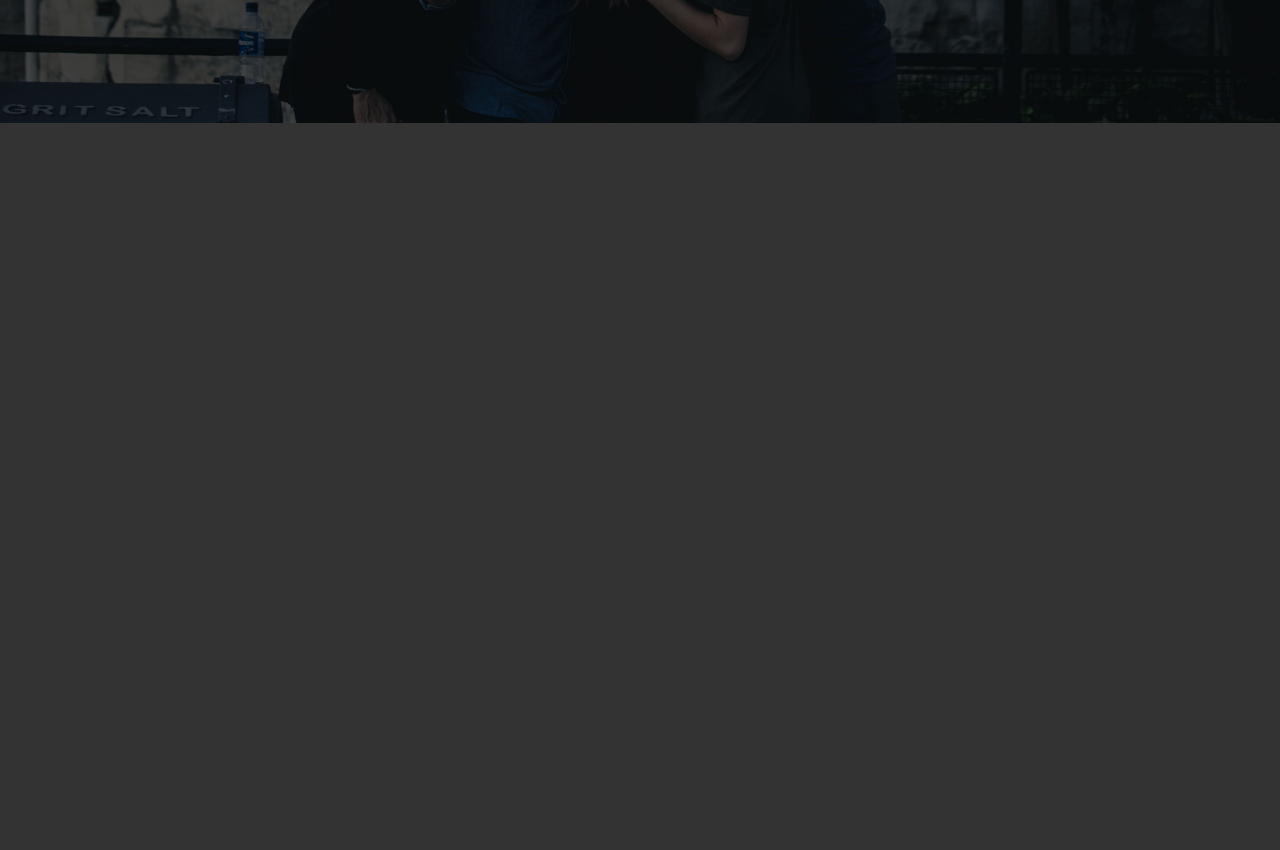
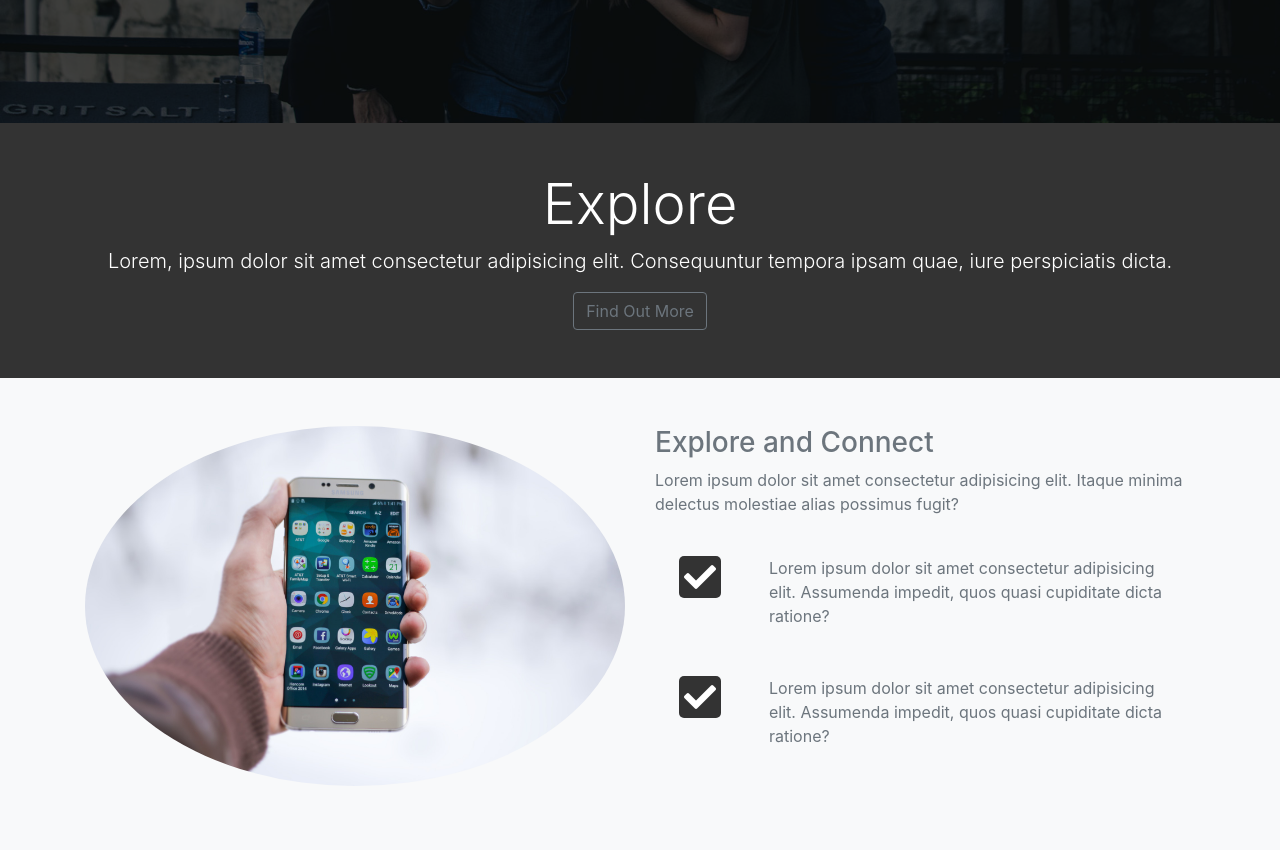
Before and after one commit to yazmnh87/Bootstrap, a plain HTML site: page index.html in a window 1280 px wide. Shown: the part 577-1427 px from the top of the page. Before the commit the page ends 800 px from the top, so only its background shows below. Drawn offline with nearby package versions, Linux system fonts and the light colour scheme.

Commit message:
main body complete

```diff
--- a/index.html
+++ b/index.html
@@ -96,6 +96,53 @@
             </div>
         </header>
 
+        <!--Explore head-->
+        <section id="explore-head-section">
+            <div class="container">
+                <div class="row">
+                    <div class="col text-center py-5">
+                        <h1 class="display-4">Explore</h1>
+                        <p class="lead">Lorem, ipsum dolor sit amet consectetur adipisicing elit. Consequuntur tempora ipsam quae, iure perspiciatis dicta.
+
+                        </p>
+                        <a href="#" class="btn btn-outline-secondary">Find Out More</a>
+                    </div>
+                </div>
+            </div>
+        </section>
+
+        <!--Explore Section-->
+
+        <section id="explore-section" class="bg-light text-muted py-5">
+            <div class="container">
+                <div class="row">
+                    <div class="col-md-6">
+                        <img src="img/explore-section1.jpg" alt="" class="img-fluid mb-3 rounded-circle">
+                    </div>
+                    <div class="col-md-6">
+                        <h3>Explore and Connect</h3>
+                        <p>Lorem ipsum dolor sit amet consectetur adipisicing elit. Itaque minima delectus molestiae alias possimus fugit?</p>
+                        <div class="d-flex">
+                            <div class="p-4 align-self-start">
+                                <i class="fas fa-check fa-2x"></i>
+                            </div>
+                            <div class="p-4 align-self-end">
+                                Lorem ipsum dolor sit amet consectetur adipisicing elit. Assumenda impedit, quos quasi cupiditate dicta ratione?
+                            </div>
+                        </div>
+                        <div class="d-flex">
+                                <div class="p-4 align-self-start">
+                                    <i class="fas fa-check fa-2x"></i>
+                                </div>
+                                <div class="p-4 align-self-end">
+                                    Lorem ipsum dolor sit amet consectetur adipisicing elit. Assumenda impedit, quos quasi cupiditate dicta ratione?
+                                </div>
+                            </div>
+                    </div>
+                </div>
+            </div>
+        </section>
+
 
 
 
--- a/styles.css
+++ b/styles.css
@@ -40,3 +40,10 @@ background: #fff;
 padding: 5px;
 border-radius: 5px;
 }
+
+#explore-section .fas, #share-secetion .fas{
+    background: #333;
+    color: #fff;
+    padding: 5px;
+    border-radius: 5px
+}
```
